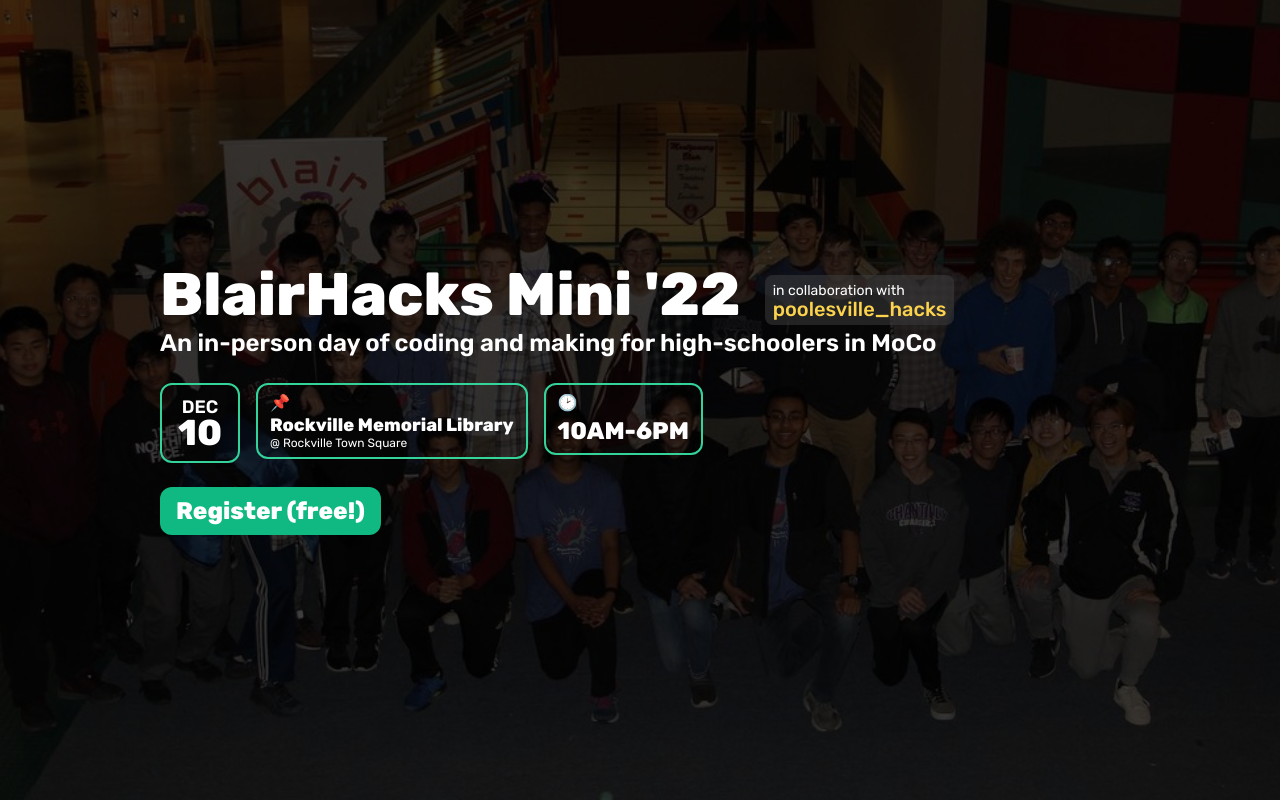
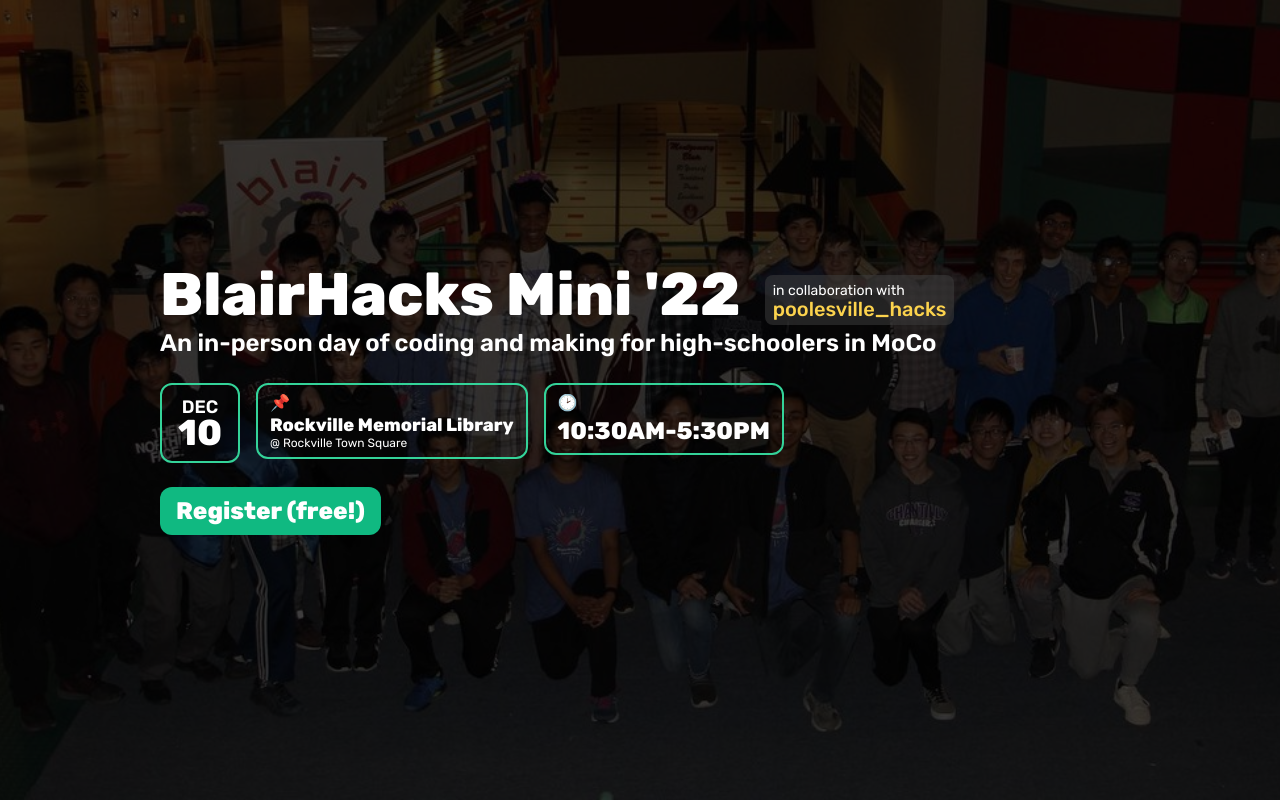
Before and after one commit to blairhacks/blairhacks-mini-2022, a Next.js app: page / in a window 1280 px wide. Shown: the top 800 px of the page. Built offline with nearby package versions, Linux system fonts and the light colour scheme.

Commit message:
Update times

```diff
--- a/pages/index.tsx
+++ b/pages/index.tsx
@@ -81,7 +81,7 @@ export default function Home() {
 
 							<li className="px-3 py-1.5 border-2 border-emerald-400 rounded-xl flex flex-col justify-center">
 								<span className="text-md">🕑</span>
-								<span className="text-2xl font-extrabold">10AM-6PM</span>
+								<span className="text-2xl font-extrabold">10:30AM-5:30PM</span>
 							</li>
 						</ul>
 
```
